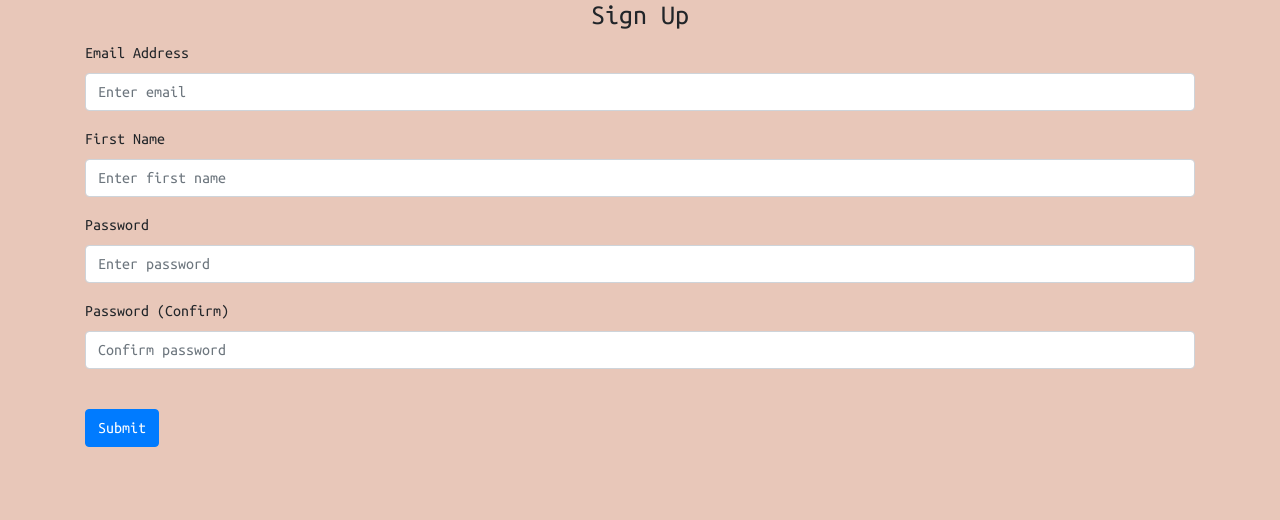
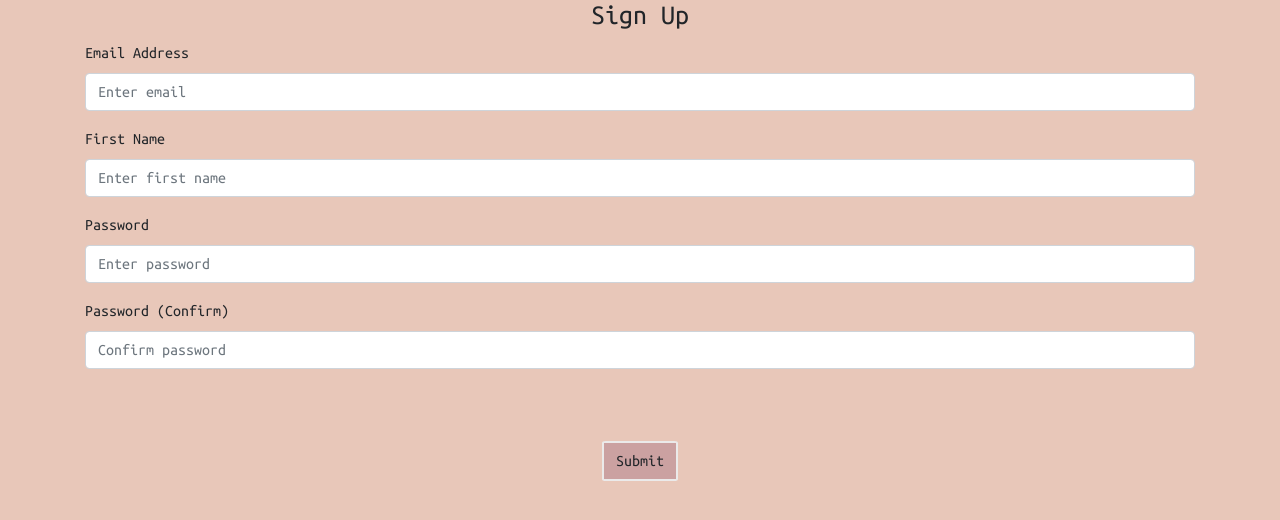
Before and after one commit to linooohon/Life-Playlist, a Flask app: page /sign-up in a window 1280 px wide. Shown: the part 57-577 px from the top of the page. Run offline with Flask 2, Linux system fonts and the light colour scheme; parts of the project's set-up code (start-up, migrations or seed data) failed here and were passed over.

Commit message:
fix backgroud ipdate

```diff
--- a/app/static/index.css
+++ b/app/static/index.css
@@ -7,6 +7,31 @@ h1 {
 html, body {
     background-color:rgb(232, 199, 185);
     font-family: 'Ubuntu Mono', monospace;
+}
+
+input:focus {
+    outline: none;
+}
+
+
+#signuplogin__buttondiv {
+    display: flex;
+    justify-content: center;
+}
+
+#signup_login_button {
+    background-color: #cba1a1;
+    border-radius: 5%;
+    border: 2px solid #ebeaea;
+    margin-top: 2rem;
+}
+
+
+#signup_login_button:hover {
+    background-color: #f7afaf;
+    border-radius: 5%;
+    border: 2px solid #edecec;
+    margin-top: 2rem;
 }
 
 #navbar {
--- a/app/templates/login.html
+++ b/app/templates/login.html
@@ -14,6 +14,8 @@ content %}
         <input type="password" class="form-control" id="password" name="password" placeholder="Enter password" />
     </div>
     <br />
-    <button type="submit" class="btn btn-primary">Login</button>
+    <div id="signuplogin__buttondiv">
+        <button type="submit" class="btn" id="signup_login_button">Login</button>
+    </div>
 </form>
 {% endblock %}
--- a/app/templates/sign_up.html
+++ b/app/templates/sign_up.html
@@ -22,6 +22,8 @@ content %}
         <input type="password" class="form-control" id="password2" name="password2" placeholder="Confirm password" />
     </div>
     <br />
-    <button type="submit" class="btn btn-primary">Submit</button>
+    <div id="signuplogin__buttondiv">
+        <button type="submit" class="btn" id="signup_login_button">Submit</button>
+    </div>
 </form>
 {% endblock %}
--- a/main.py
+++ b/main.py
@@ -33,8 +33,8 @@ def test():
 #  Prevent call this function twice in Flask -> https: // stackoverflow.com/questions/25504149/why-does-running-the-flask-dev-server-run-itself-twice/25504196
 def dashboard_background_update():
     with app.app_context():
-        if is_running_from_reloader():   # Prevent call this function twice
-            fetch_spotify_youtube()
+        # if is_running_from_reloader():   # Prevent call this function twice
+        fetch_spotify_youtube()
 
 
 # if not app.debug or os.environ.get("WERKZEUG_RUN_MAIN") == "true":
@@ -42,7 +42,7 @@ def dashboard_background_update():
 
 scheduler = BackgroundScheduler()
 scheduler.add_job(func=dashboard_background_update,
-                  trigger="interval", minutes=5)
+                  trigger="interval", minutes=1)
 scheduler.start()
 
 # Shut down the scheduler when exiting the app
@@ -51,3 +51,4 @@ atexit.register(lambda: scheduler.shutdown())
 
 if __name__ == '__main__':
     app.run(debug=True, use_reloader=False)
+    # app.run(debug=True)
```
